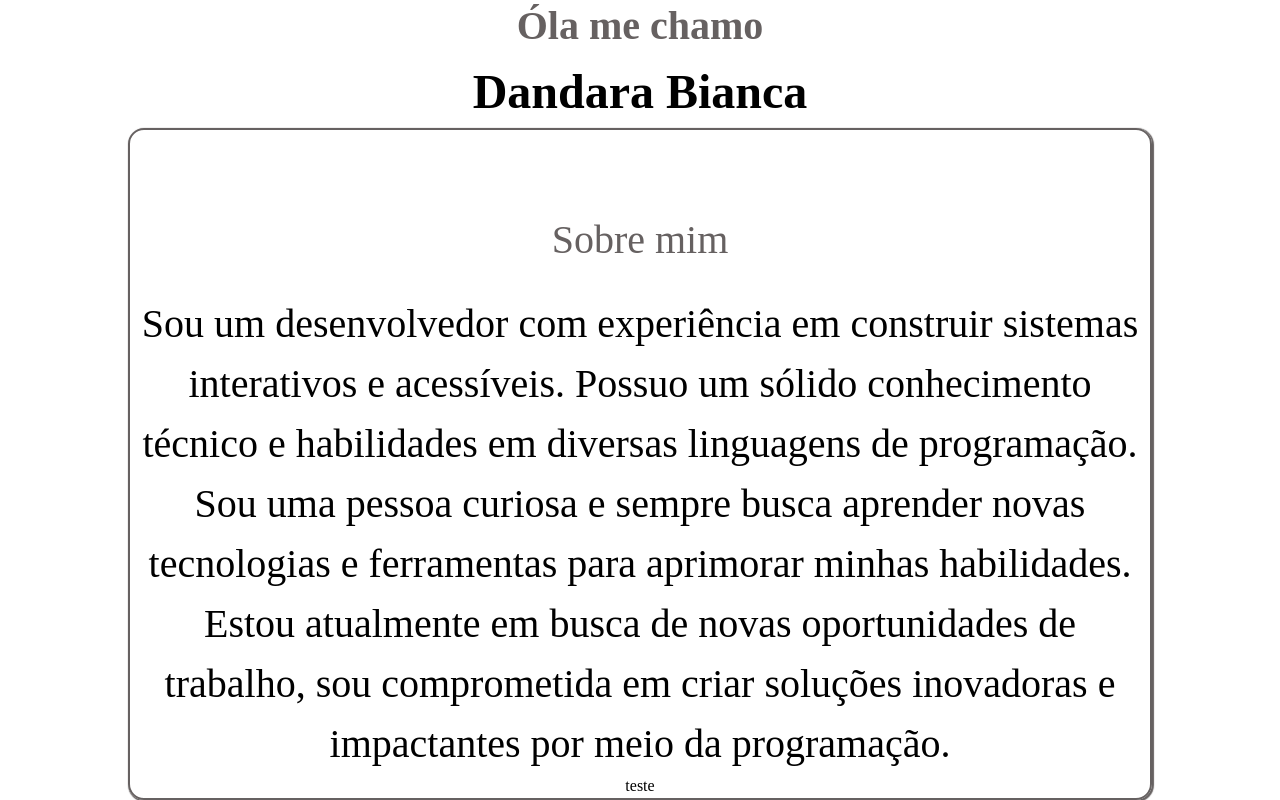
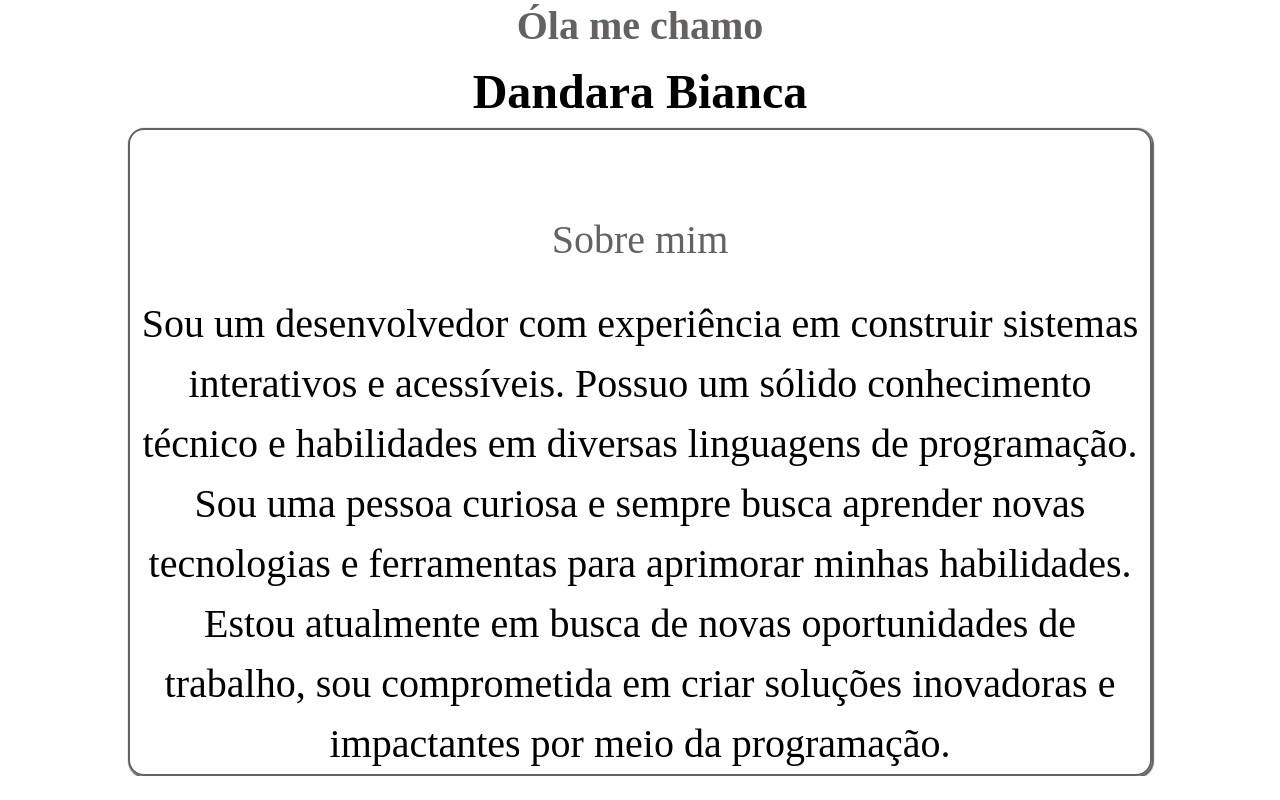
Before and after one commit to dandarabianca/Portfolio, a React (Create React App) app: page / in a window 1280 px wide. Shown: the part 206-1006 px from the top of the page. After the commit the page ends 982 px from the top, so only its background shows below. Built offline with nearby package versions, Linux system fonts and the light colour scheme.

Commit message:
Portfolio

```diff
--- a/src/Components/Border/index.jsx
+++ b/src/Components/Border/index.jsx
@@ -13,9 +13,7 @@ export default function Border(){
          Possuo um sólido conhecimento técnico e habilidades em diversas linguagens de programação. Sou uma pessoa curiosa e sempre busca aprender novas tecnologias e ferramentas para aprimorar minhas habilidades. Estou atualmente em busca de novas oportunidades de trabalho, sou comprometida em criar soluções inovadoras e impactantes por meio da programação.
          </span>
          </div>
-         <div>
-            teste
          </div>
-         </div>
+
     )
 }
```
